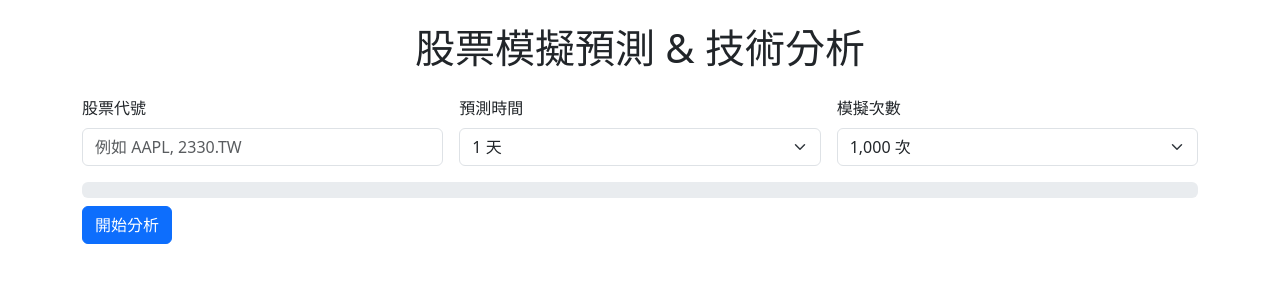
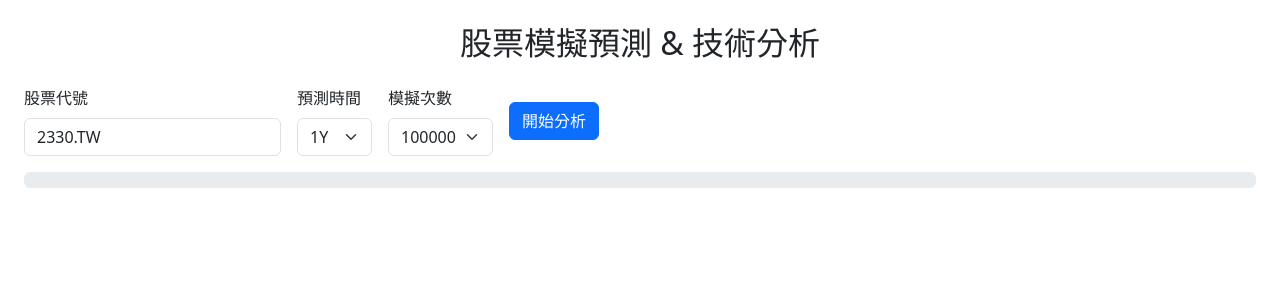
Before and after one commit to stone901016/stock-sim-render3, a Flask app: page / in a window 1280 px wide. Shown: the top 300 px of the page. Run offline with Flask 3, Linux system fonts and the light colour scheme; some libraries are stand-ins or nearby versions.

Commit message:
Update index.html

```diff
--- a/templates/index.html
+++ b/templates/index.html
@@ -1,118 +1,109 @@
-<!-- index.html -->
 <!DOCTYPE html>
 <html lang="zh-Hant">
 <head>
-  <meta charset="UTF-8"/>
-  <meta name="viewport" content="width=device-width, initial-scale=1.0"/>
-  <title>股票模擬預測 + 技術分析</title>
-  <link href="https://cdn.jsdelivr.net/npm/bootstrap@5.3.2/dist/css/bootstrap.min.css" rel="stylesheet"/>
+  <meta charset="UTF-8" />
+  <meta name="viewport" content="width=device-width,initial-scale=1" />
+  <title>股票模擬預測 & 技術分析</title>
+  <link href="https://cdn.jsdelivr.net/npm/bootstrap@5.4.3/dist/css/bootstrap.min.css" rel="stylesheet"/>
 </head>
-<body class="container py-4">
-  <h1 class="mb-4 text-center">股票模擬預測 & 技術分析</h1>
-  <form id="simForm" class="row g-3 mb-4">
-    <div class="col-md-4">
-      <label for="symbol" class="form-label">股票代號</label>
-      <input list="symbolList" id="symbol" class="form-control" placeholder="例如 AAPL, 2330.TW" required/>
-      <datalist id="symbolList">
-        <option value="AAPL"><option value="MSFT"><option value="GOOGL"><option value="2330.TW"><option value="0050.TW">
-      </datalist>
+<body class="p-4">
+  <h2 class="mb-4 text-center">股票模擬預測 & 技術分析</h2>
+
+  <form id="fm" class="row g-3 align-items-center mb-3">
+    <div class="col-auto">
+      <label class="form-label">股票代號</label>
+      <input type="text" class="form-control" name="symbol" value="2330.TW" />
     </div>
-    <div class="col-md-4">
-      <label for="horizon" class="form-label">預測時間</label>
-      <select id="horizon" class="form-select">
-        <option value="1D">1 天</option><option value="1W">1 週</option><option value="1M">1 個月</option>
-        <option value="3M">3 個月</option><option value="6M">半年</option><option value="1Y">1 年</option>
-        <option value="2Y">2 年</option><option value="5Y">5 年</option><option value="10Y">10 年</option>
+    <div class="col-auto">
+      <label class="form-label">預測時間</label>
+      <select class="form-select" name="horizon">
+        <option>1D</option><option>1W</option><option>1M</option>
+        <option selected>1Y</option><option>3M</option><option>6M</option>
       </select>
     </div>
-    <div class="col-md-4">
-      <label for="simulations" class="form-label">模擬次數</label>
-      <select id="simulations" class="form-select">
-        <option value="1000">1,000 次</option><option value="10000">10,000 次</option><option value="100000">100,000 次</option>
+    <div class="col-auto">
+      <label class="form-label">模擬次數</label>
+      <select class="form-select" name="simulations">
+        <option>1000</option><option selected>100000</option>
+        <option>200000</option><option>500000</option>
       </select>
     </div>
-    <div class="col-12">
-      <div class="progress mb-2">
-        <div id="progBar" class="progress-bar" role="progressbar" style="width:0%">0%</div>
-      </div>
+    <div class="col-auto">
       <button type="submit" class="btn btn-primary">開始分析</button>
     </div>
   </form>
 
-  <div id="resultSection" style="display:none">
-    <div id="plotContainer" class="mb-4 text-center"></div>
-    <canvas id="histChart" height="200" class="mb-4"></canvas>
-    <div>
-      <h5>研究員觀點</h5>
-      <div id="researchCommentary"></div>
+  <div class="progress mb-4">
+    <div id="bar" class="progress-bar" role="progressbar" style="width:0%">
+      資料下載中，請稍候
     </div>
   </div>
 
-  <script src="https://cdn.jsdelivr.net/npm/chart.js@4.4.1/dist/chart.umd.min.js"></script>
+  <div id="results" style="display:none">
+    <div class="mb-4">
+      <img id="trend" class="img-fluid border" alt="走勢圖"/>
+    </div>
+    <div class="mb-4">
+      <img id="hist" class="img-fluid border" alt="次數分佈圖"/>
+    </div>
+    <h4>模擬數據</h4>
+    <ul id="stats"></ul>
+    <h4>技術指標</h4>
+    <ul id="inds"></ul>
+    <h4>研究員觀點</h4>
+    <p id="viewpoint"></p>
+    <h4>操作建議</h4>
+    <p id="advice" class="fw-bold"></p>
+  </div>
+
   <script>
-    let histChart;
-    let startTime, currentPct = 0;
+    const fm = document.getElementById("fm");
+    const bar = document.getElementById("bar");
+    const resDiv = document.getElementById("results");
+    const trend = document.getElementById("trend");
+    const hist = document.getElementById("hist");
+    const stats = document.getElementById("stats");
+    const inds = document.getElementById("inds");
+    const vp = document.getElementById("viewpoint");
+    const adv = document.getElementById("advice");
 
-    document.getElementById('simForm').addEventListener('submit', e => {
+    fm.onsubmit = e => {
       e.preventDefault();
-      // 隱藏結果、重設進度條
-      document.getElementById('resultSection').style.display = 'none';
-      document.getElementById('plotContainer').innerHTML = '';
-      const bar = document.getElementById('progBar');
-      bar.style.width = '0%'; bar.innerText = '0%';
-
-      startTime = Date.now();
-      currentPct = 0;
-
-      const sym = document.getElementById('symbol').value;
-      const hor = document.getElementById('horizon').value;
-      const sim = document.getElementById('simulations').value;
-      const es = new EventSource(`/api/stock_stream?symbol=${sym}&horizon=${hor}&simulations=${sim}`);
-
-      es.onmessage = e => {
-        const raw = e.data.trim();
-        if (raw.startsWith('{')) {
-          // 完成，顯示結果
-          bar.style.width = '100%'; bar.innerText = '資料下載中，請稍候...';
-          const d = JSON.parse(raw);
+      resDiv.style.display = "none";
+      bar.style.width = "0%";
+      bar.innerText = "資料下載中，請稍候";
+      const p = new URLSearchParams(new FormData(fm));
+      const es = new EventSource("/api/stock_stream?"+p);
+      es.onmessage = ev => {
+        const d = ev.data.trim();
+        if (d.startsWith("{")) {
+          // 完成
+          bar.style.width = "100%";
+          setTimeout(()=> bar.parentElement.style.display="none",500);
+          const o = JSON.parse(d);
+          trend.src = o.trend_img;
+          hist.src  = o.hist_img;
+          stats.innerHTML = `
+            <li>平均價格：${o.stats.avg} 元</li>
+            <li>當前價格：${o.stats.curr} 元</li>
+            <li>範圍：${o.stats.min}-${o.stats.max} 元</li>
+            <li>波動度：${o.stats.vol} 元 (${o.stats.vol_pct})</li>`;
+          inds.innerHTML = `
+            <li>20日MA：${o.indicators.MA20}</li>
+            <li>50日MA：${o.indicators.MA50}</li>
+            <li>RSI(14)：${o.indicators.RSI14}</li>
+            <li>MACD 柱狀圖：${o.indicators.MACD}</li>`;
+          vp.innerText = `產業類別：${o.industry}；公司簡介：${o.summary}`;
+          adv.innerText = o.advice;
+          resDiv.style.display = "block";
           es.close();
-          document.getElementById('resultSection').style.display = 'block';
-          // 預測走勢圖
-          const img = document.createElement('img');
-          img.src = d.plot_img; img.className = 'img-fluid';
-          document.getElementById('plotContainer').appendChild(img);
-          // 終值分布圖
-          const finals = d.hist_data;
-          const bins = 50;
-          const min = Math.min(...finals), max = Math.max(...finals), step = (max - min) / bins;
-          const counts = Array(bins).fill(0);
-          finals.forEach(v => counts[Math.min(Math.floor((v - min) / step), bins - 1)]++);
-          const labels = counts.map((_, i) => `${(min + i*step).toFixed(0)}~${(min + (i+1)*step).toFixed(0)}`);
-          if (histChart) histChart.destroy();
-          histChart = new Chart(document.getElementById('histChart'), {
-            type: 'bar',
-            data: { labels, datasets: [{ label: '次數', data: counts }] },
-            options: {
-              scales: {
-                x: { title: { display: true, text: '價格區間' } },
-                y: { title: { display: true, text: '次數' } }
-              },
-              plugins: { legend: { display: false } }
-            }
-          });
-          // 研究員觀點
-          document.getElementById('researchCommentary').innerHTML = d.commentary_html;
         } else {
-          // 更新進度條，不顯示剩餘秒數
-          const pct = parseInt(raw);
-          if (pct > currentPct && pct < 100) {
-            currentPct = pct;
-            bar.style.width = `${pct}%`;
-            bar.innerText = `${pct}%`;
-          }
+          // 只更新長度
+          bar.style.width = d+"%";
+          bar.innerText = "資料下載中，請稍候";
         }
       };
-    });
+    };
   </script>
 </body>
 </html>
```
